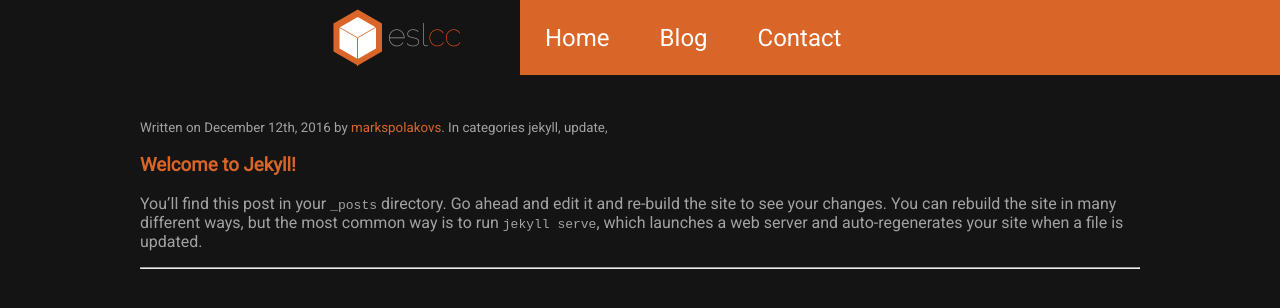
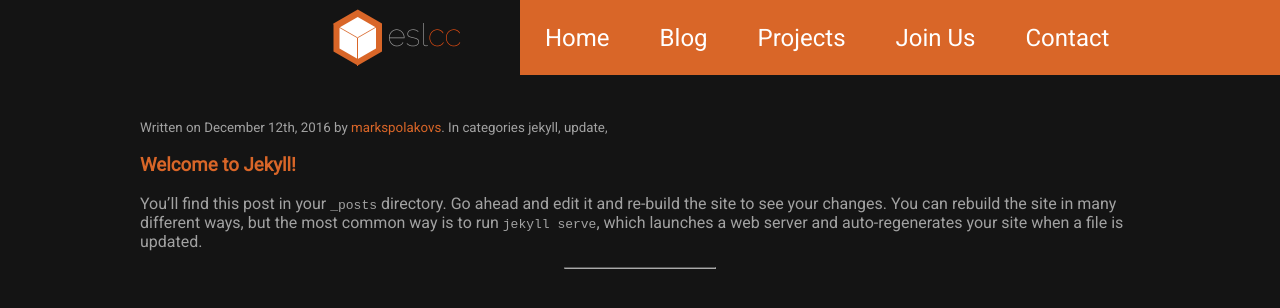
Before and after one commit to eslcc/eslcc.github.io, a Jekyll site: the page built from archive.html, in a window 1280 px wide. Shown: the top 308 px of the page. Built offline with Jekyll 4.4.1, drawn with Linux system fonts in a browser that asks for light colours.

Commit message:
update links

```diff
--- a/_layouts/default.html
+++ b/_layouts/default.html
@@ -11,6 +11,8 @@
         <div class="navlinks">
             <a class="navlink" href="/">Home</a>
             <a class="navlink" href="/blog">Blog</a>
+            <a class="navlink" href="/projects">Projects</a>
+            <a class="navlink" href="/join">Join Us</a>
             <a class="navlink" href="/contact">Contact</a>
         </div>
     </nav>
--- a/_layouts/home.html
+++ b/_layouts/home.html
@@ -18,9 +18,9 @@ layout: nonav
         </h1>
         <div class="home-nav">
             <a class="item orange-bg" href="/blog">Blog</a>
-            <a class="item orange-bg" href="/blog">Projects</a>
-            <a class="item orange-bg" href="/blog">Join Us</a>
-            <a class="item orange-bg" href="/blog">Contact</a>
+            <a class="item orange-bg" href="/projects">Projects</a>
+            <a class="item orange-bg" href="/join">Join Us</a>
+            <a class="item orange-bg" href="/contact">Contact</a>
         </div>
     </main>
 <script src="https://cdn.jsdelivr.net/particles.js/2.0.0/particles.min.js"></script>
--- a/assets/site.scss
+++ b/assets/site.scss
@@ -46,6 +46,12 @@ main {
     font-weight: 200;
     font-size: 250%;
     width: auto;
+}
+
+hr {
+    width: 15%;
+    margin: 0 auto;
+    border-color: #aaa;
 }
 
 .home-nav .item {
```
Also changed, not shown: join.md (added, +8 -0 lines).
